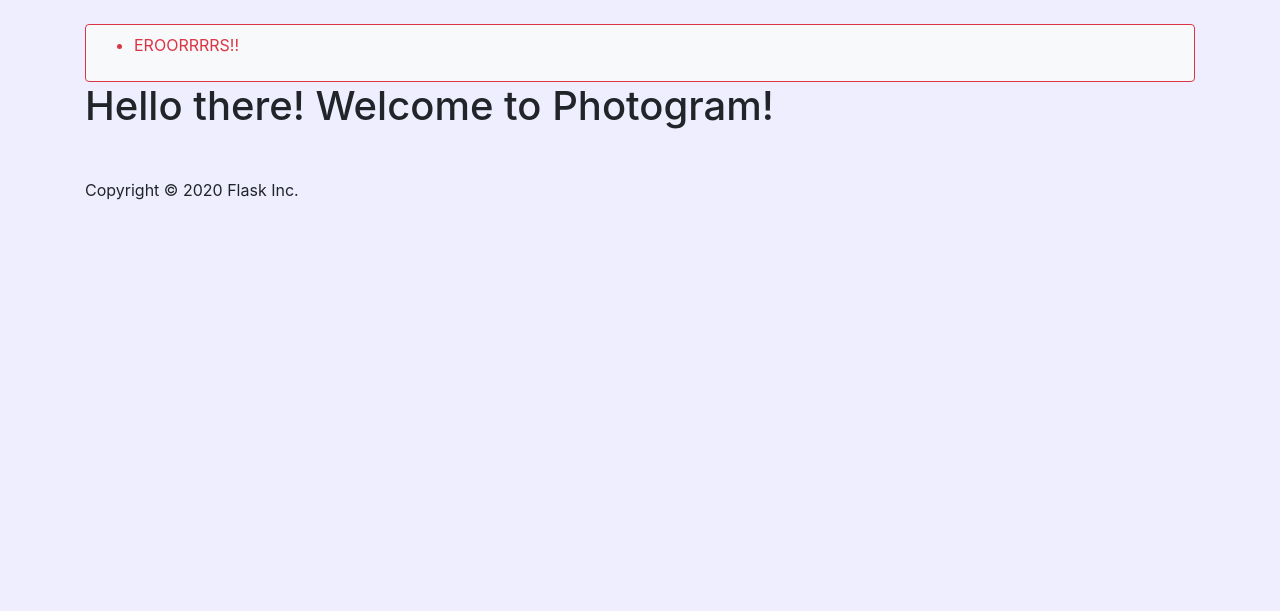
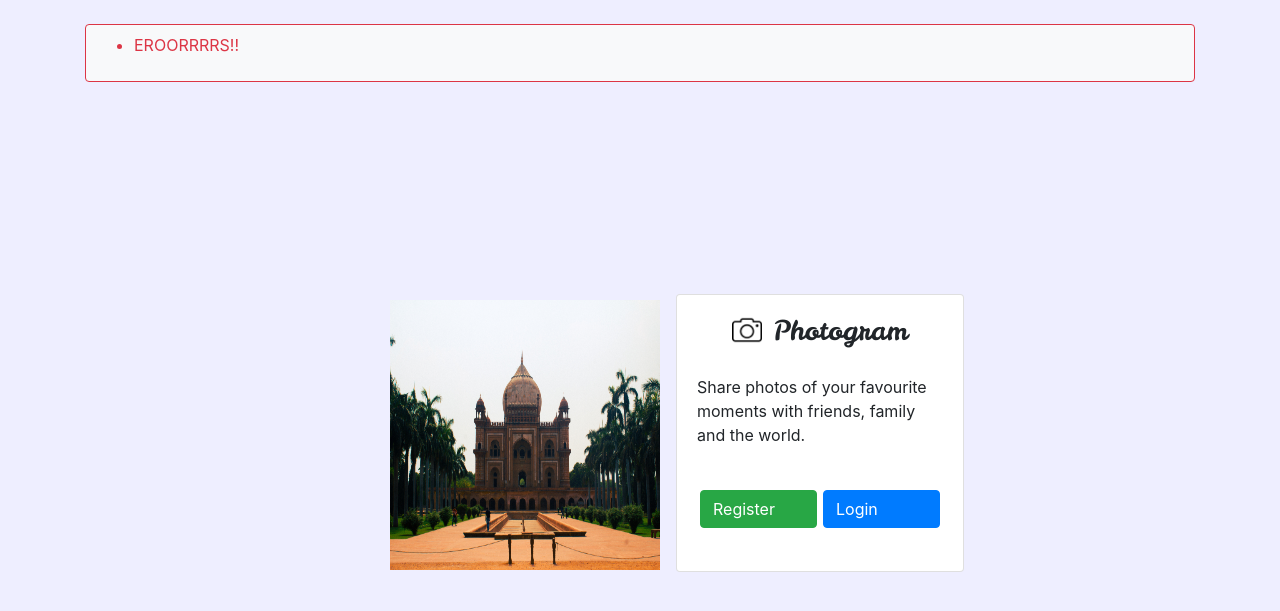
Before and after one commit to Gabrielle-Joy/info3180-project2, a Flask app: page / in a window 1280 px wide. Shown: the part 56-667 px from the top of the page. Run offline with Flask 2, Linux system fonts and the light colour scheme; some libraries are stand-ins or nearby versions.

Commit message:
homepage

```diff
--- a/app/static/css/app.css
+++ b/app/static/css/app.css
@@ -1,3 +1,6 @@
+@import url('https://fonts.googleapis.com/css2?family=Leckerli+One&display=swap');
+
+
 body {
     padding-top: 5rem;
     background-color: rgba(238, 238, 255, 1);
@@ -26,3 +29,47 @@ footer  {
 .profile-post {
     height: 25vw;
 }
+
+/*  MAINLY HOMEPAGE     */
+
+.centered {
+    position: fixed;
+    top: 50%;
+    left: 50%;
+    margin-top: -50px;
+    margin-left: -250px;
+  }
+
+
+  .home-image {
+      float: left;
+      border-radius: .25rem;
+      padding-top: 0.4rem;
+      padding-right: 1rem;
+  }
+
+  .home-card {
+    float: left;
+  }
+
+  .curly {
+    font-family: 'Leckerli One', cursive;
+    font-size: 1.7rem;
+    text-align: center;
+  }
+
+  .share {
+    margin-top: 1.7rem;
+    margin-bottom: 2.5rem;
+  }
+
+  .reg-log-btn {
+    text-align: center;
+    display: flex;
+    margin-bottom: 20px;
+  }
+
+  .btns {
+    flex: 1;
+    margin: 3px;
+  }
--- a/app/static/js/app.js
+++ b/app/static/js/app.js
@@ -54,20 +54,6 @@ Vue.component('app-header', {
     }
 });
 
-Vue.component('app-footer', {
-    template: `
-        <footer class="mt-5">
-            <div class="container">
-                <p>Copyright &copy {{ year }} Flask Inc.</p>
-            </div>
-        </footer>
-    `,
-    data: function() {
-        return {
-            year: (new Date).getFullYear()
-        }
-    }
-});
 
 /* Feedback container - container for displaying error/success messages*/
 const Feedback = Vue.component('feedback', {
@@ -97,12 +83,36 @@ const Feedback = Vue.component('feedback', {
 /* Router Components */
 const Home = Vue.component('home', {
   template: `
-  <div>
-      <h1>Hello there! Welcome to Photogram!</h1>
+  <div class="centered">
+    <div class="home-image">
+      <img src="../static/images/dark-labs.jpg" width="270" height="270" alt="black girl in orange crew t-shirt"/>
+    </div>
+    <div class="card home-card" style="width: 18rem;">
+      <div class="card-body">
+        <h5 class="card-title curly">
+        <img src="../static/images/interface.png" class="nav-logo d-inline-block align-top" width="30" height="30" alt="Photogram logo"/>
+          Photogram
+        </h5>
+
+        <p class="card-text share">Share photos of your favourite moments with friends, family and the world.</p>
+        <div class="reg-log-btn">
+          <button @click="redirectToRegister()" class="btn btns btn-success reg-log-btn">Register</button>
+          <button @click="redirectToLogin()" class="btn btns btn-primary reg-log-btn">Login</button>
+        </div>
+      </div>
+    </div>
   </div>
   `,
   data: function () {
-      return {};
+      return {
+      }
+  }, methods: {
+      redirectToRegister() {
+        this.$router.push({ path: '/register' });
+      },
+      redirectToLogin() {
+        this.$router.push({ path: '/login' });
+      }
   }
 });
 
```
Also changed, not shown: app/static/images/dark-labs.jpg (added).
